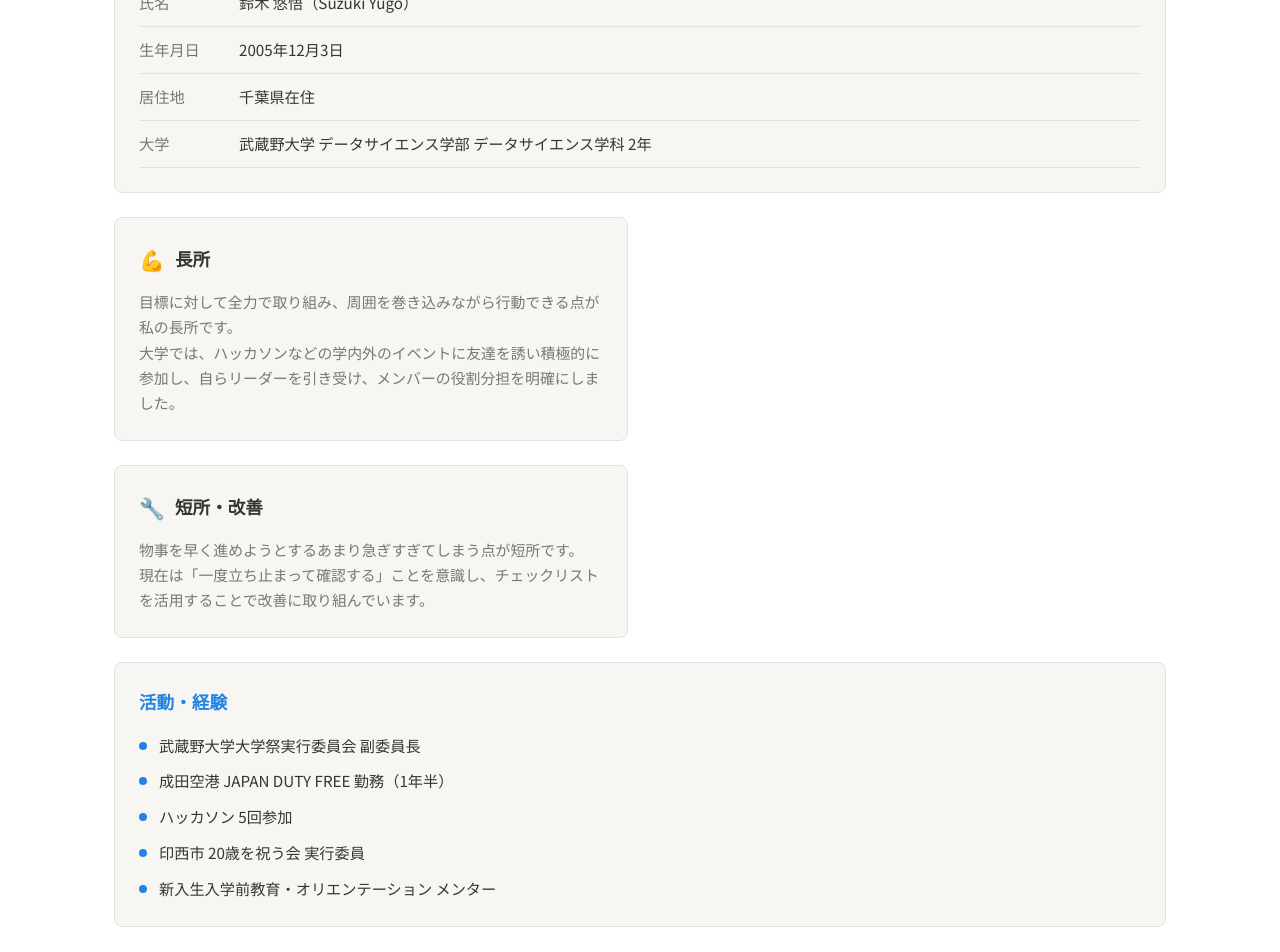
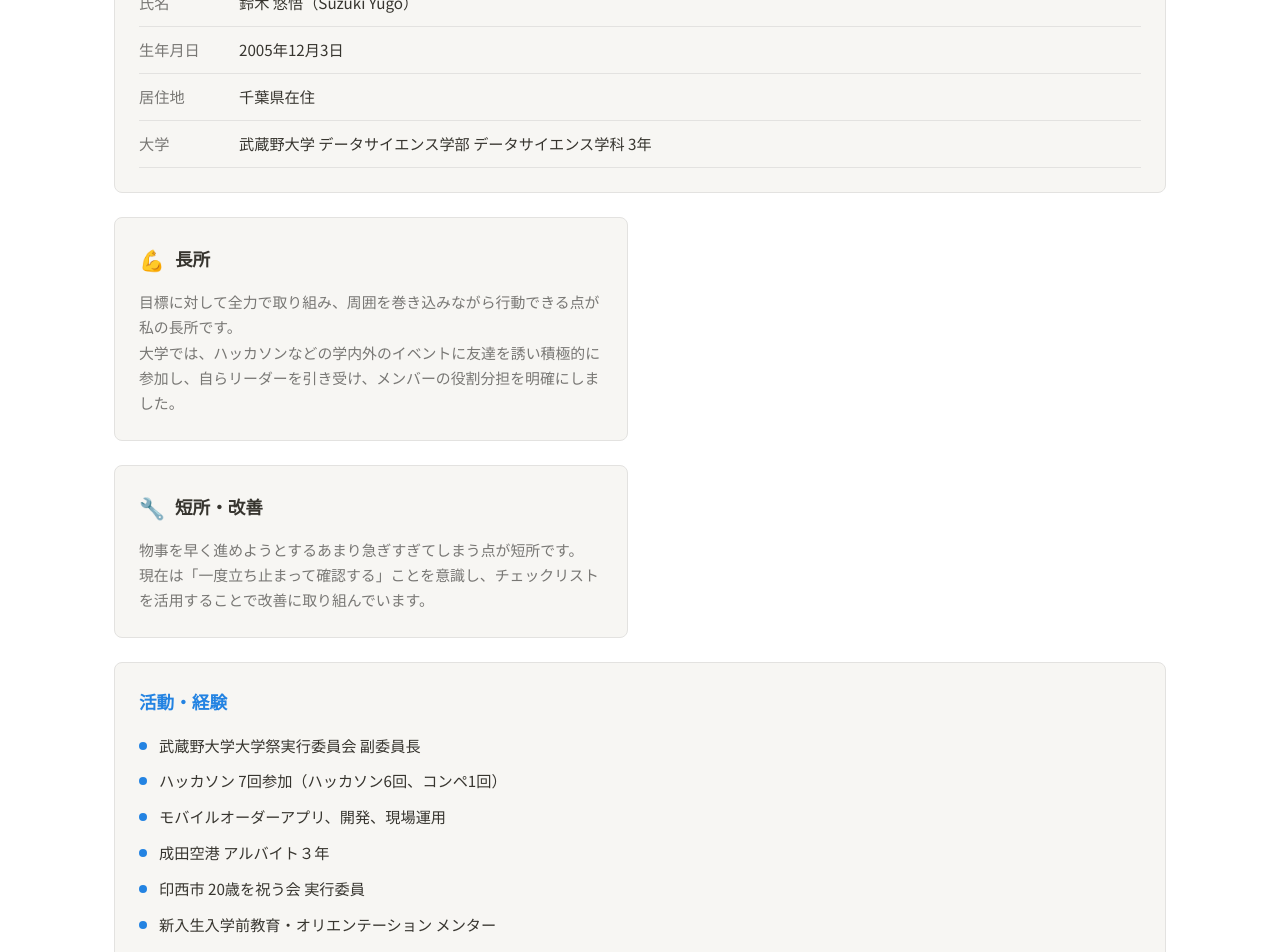
Before and after one commit to s2422092/portfolio, a React (Vite) app: page / in a window 1280 px wide. Shown: the part 1080-2032 px from the top of the page. Built offline with nearby package versions, Linux system fonts and the light colour scheme.

Commit message:
文言の変更を行った

```diff
--- a/src/data/profile.js
+++ b/src/data/profile.js
@@ -3,7 +3,7 @@ export const profile = {
   nameEn: 'Suzuki Yugo',
   birthdate: '2005年12月3日',
   location: '千葉県在住',
-  university: '武蔵野大学 データサイエンス学部 データサイエンス学科 2年',
+  university: '武蔵野大学 データサイエンス学部 データサイエンス学科 3年',
   tagline: 'フルスタック開発 / ハッカソン常連 / チームを巻き込む行動力',
 
   strengths: `目標に対して全力で取り組み、周囲を巻き込みながら行動できる点が私の長所です。
@@ -14,8 +14,9 @@ export const profile = {
 
   activities: [
     '武蔵野大学大学祭実行委員会 副委員長',
-    '成田空港 JAPAN DUTY FREE 勤務（1年半）',
-    'ハッカソン 5回参加',
+    'ハッカソン 7回参加（ハッカソン6回、コンペ1回）',
+    'モバイルオーダーアプリ、開発、現場運用',
+    '成田空港 アルバイト３年',
     '印西市 20歳を祝う会 実行委員',
     '新入生入学前教育・オリエンテーション メンター',
   ],
```
